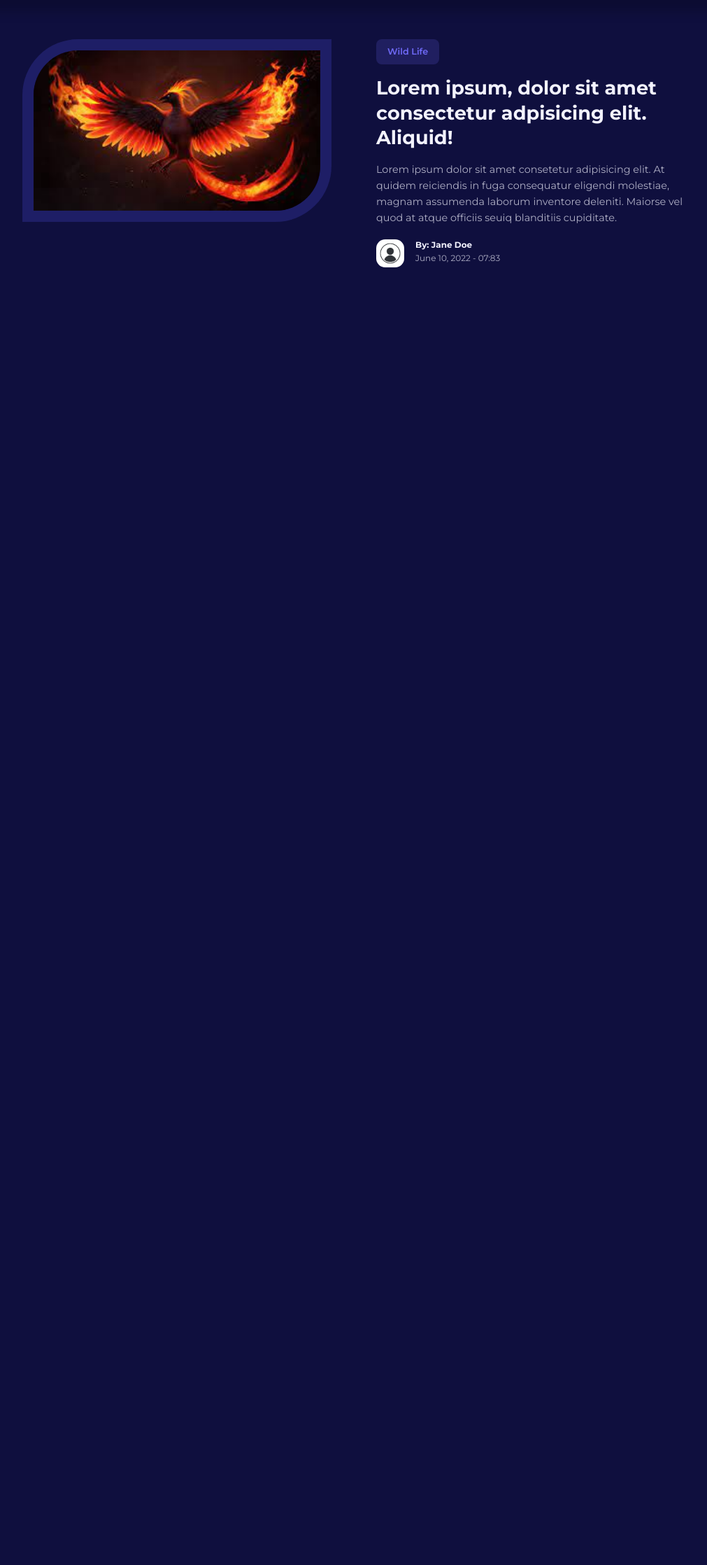
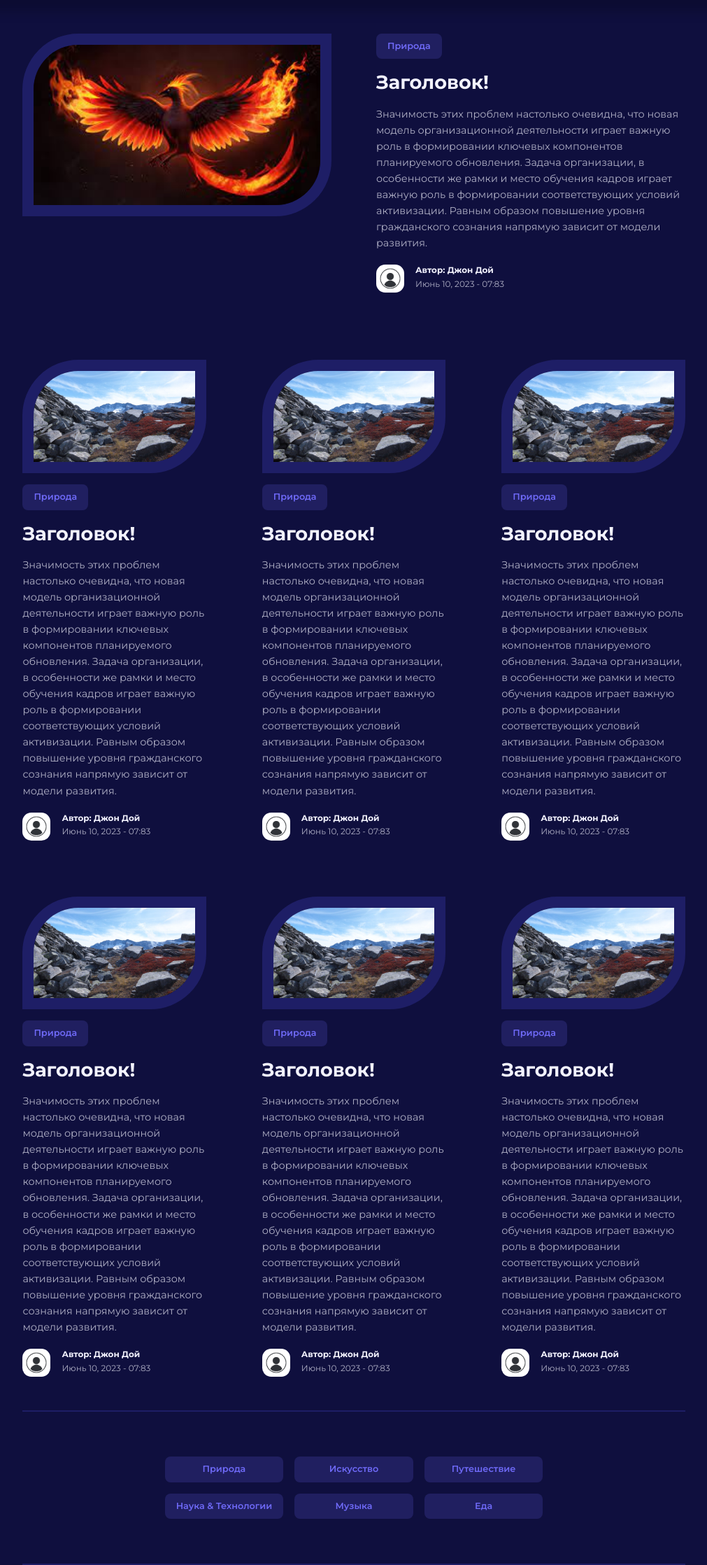
Before and after one commit to MaxK0/Blog, a PHP site: page / in a window 1280 px wide. Shown: the part 72-2308 px from the top of the page at 70% size, without its empty margins (134-1145 px from the left). Before the commit the page ends 454 px from the top, so only its background shows below. Run offline with PHP 8.4, Linux system fonts and the light colour scheme.

Commit message:
Добавлены секции постов и категорий

```diff
--- a/html/assets/css/style.css
+++ b/html/assets/css/style.css
@@ -28,7 +28,7 @@
     --card-border-radius-5: 5rem;
 }
 
-/* <================================ GENERAL ================================> */
+/* <================================ Основное ================================> */
 * {
     margin: 0;
     padding: 0;
@@ -56,7 +56,7 @@ img {
     width: 100%;
 }
 section {
-    margin-top: 3rem;
+    padding: 3rem 0;
     width: 100vw;
 }
 h1, h2, h3, h4, h5 {
@@ -88,9 +88,31 @@ a {
     max-width: 1800px;
     margin-inline: auto;
 }
-/* <================================ END OF GENERAL ================================> */
+.link-button {
+    border-radius: var(--card-border-radius-3);
 
-/* <================================ HEADER ================================> */
+    width: 2rem;
+    height: 2rem;
+    background-repeat: no-repeat;
+    object-fit: cover;
+}
+/* <================================ Конец основного ================================> */
+
+/* <================================ Ссылки на соц. медиа ================================> */
+.youtube-link {
+    background-image: url('../img/icons/youtube.png');
+}
+.facebook-link {
+}
+.linkedin-link {
+}
+.twitter-link {
+}
+.instagram-link {
+}
+/* <================================ Конец ссылок ================================> */
+
+/* <================================ Шапка ================================> */
 header {
     display: flex;
     align-items: center;
@@ -166,9 +188,9 @@ nav > button {
     width: 2rem;
     height: 2rem;
 }
-/* <================================ END OF HEADER ================================> */
+/* <================================ Конец шапки ================================> */
 
-/* <================================ CATEGORY BUTTON ================================> */
+/* <================================ Кнопка категории ================================> */
 .category__button {
     background-color: var(--color-main-light);
     color: var(--color-main);
@@ -182,16 +204,16 @@ nav > button {
 .category__button:hover {
     color: var(--color-white);
 }
-/* <================================ END OF CATEGORY BUTTON ================================> */
+/* <================================ Конец кнопки категории ================================> */
 
-/* <================================ GENERAL ================================> */
-.post__thumbail {
+/* <================================ Общее для постов ================================> */
+.post__thumbnail {
     border-radius: var(--card-border-radius-5) 0;
     border: 1rem solid var(--color-gray-900);
     overflow: hidden;
-    margin-bottom: 1.6rem;
+    margin-bottom: 1rem;
 }
-.post:hover .post__thumbail img {
+.post:hover .post__thumbnail img {
     filter: saturate(0);
     transition: filter 500ms ease;
 }
@@ -206,17 +228,45 @@ nav > button {
     border-radius: var(--card-border-radius-3);
     overflow: hidden;
 }
-/* <================================ END OF GENERAL ================================> */
+/* <================================ Конец общего для постов ================================> */
 
-/* <================================ FEATURED ================================> */
+/* <================================ Рекомендация ================================> */
 .featured {
-    margin-top: 8rem;
+    margin-top: 4.5rem;
     display: grid;
     grid-template-columns: 1fr 1fr;
     gap: 4rem;
 
 }
-.featured .post__thumbail {
+.featured .post__thumbnail {
     height: fit-content;
 }
-/* <================================ END OF FEATURED ================================> */
+/* <================================ Конец рекомендации ================================> */
+
+/* <================================ Посты ================================> */
+.posts {
+    display: grid;
+    grid-template-columns: repeat(3, 1fr);
+    gap: 5rem;
+}
+/* <================================ Конец постов ================================> */
+
+/* <================================ Категории ================================> */
+.category__buttons {
+    padding: 4rem  0;
+    border-top: 2px solid var(--color-gray-900);
+    border-bottom: 2px solid var(--color-gray-900);
+}
+
+.category__buttons-container {
+    display: grid;
+    grid-template-columns: repeat(3, 1fr);
+    gap: 1rem;
+    width: fit-content;
+    margin-inline: auto;
+}
+/* <================================ Конец категорий ================================> */
+
+/* <================================ Подвал ================================> */
+
+/* <================================ Конец подвала ================================> */
--- a/html/index.html
+++ b/html/index.html
@@ -4,11 +4,10 @@
     <meta charset="UTF-8">
     <meta name="viewport" content="width=device-width, initial-scale=1.0">
     <title>Blog Website</title>
-    <!-- CUSTOM STYLESHEET -->
     <link rel="stylesheet" href="assets/css/style.css">
 </head>
 <body>
-    <!-- <========================== HEADER ==========================> -->
+    <!-- <========================== Шапка ==========================> -->
     <header>
         <nav class="container">
             <a href="index.html" class="nav__logo">BLOG</a>
@@ -33,28 +32,177 @@
             <button class="close__nav-btn"></button>
         </nav>
     </header>
-    <!-- <========================== END OF HEADER ==========================> -->
+    <!-- <========================== Конец шапки ==========================> -->
 
-    <!-- <========================== FEATURED ==========================> -->
+    <!-- <========================== Рекомендация ==========================> -->
     <section class="featured container">
-        <div class="post__thumbail">
+        <div class="post__thumbnail">
             <img src="assets/img/blog/blog2.jpg" alt="Фото для блога">
         </div>
         <div class="post__info">
-            <a class="category__button" href="">Wild Life</a>
-            <h2 class="post__title"><a href="post.html">Lorem ipsum, dolor sit amet consectetur adpisicing elit. Aliquid!</a></h2>
-            <p class="post__body">Lorem ipsum dolor sit amet consetetur adipisicing elit. At quidem reiciendis in fuga consequatur eligendi molestiae, magnam assumenda laborum inventore deleniti. Maiorse vel quod at atque officiis  seuiq blanditiis cupiditate.</p>
+            <a class="category__button" href="*">Природа</a>
+            <h2 class="post__title"><a href="post.html">Заголовок!</a></h2>
+            <p class="post__body">Значимость этих проблем настолько очевидна, что новая модель организационной деятельности играет важную роль в формировании ключевых компонентов планируемого обновления. Задача организации, в особенности же рамки и место обучения кадров играет важную роль в формировании соответствующих условий активизации. Равным образом повышение уровня гражданского сознания напрямую зависит от модели развития.</p>
             <div class="post__author">
                 <div class="post__author-avatar">
                     <img src="assets/img/avatars/avatar1.png" alt="avatar">
                 </div>
                 <div class="post__author-info">
-                    <h5>By: Jane Doe</h5>
-                    <small>June 10, 2022 - 07:83</small>
+                    <h5>Автор: Джон Дой</h5>
+                    <small>Июнь 10, 2023 - 07:83</small>
                 </div>
             </div>
         </div>
     </section>
-    <!-- <========================== END OF FEATURED  ==========================> -->
+    <!-- <========================== Конец рекомендации  ==========================> -->
+
+    <!-- <========================== Посты  ==========================> -->
+    <section class="posts container">
+        <article class="post">
+            <div class="post__thumbnail">
+                <img src="assets/img/blog/blog9.jpg" alt="Фото для блога">
+            </div>
+            <div class="post__info">
+                <a class="category__button" href="*">Природа</a>
+                <h2 class="post__title"><a href="post.html">Заголовок!</a></h2>
+                <p class="post__body">Значимость этих проблем настолько очевидна, что новая модель организационной деятельности играет важную роль в формировании ключевых компонентов планируемого обновления. Задача организации, в особенности же рамки и место обучения кадров играет важную роль в формировании соответствующих условий активизации. Равным образом повышение уровня гражданского сознания напрямую зависит от модели развития.</p>
+                <div class="post__author">
+                    <div class="post__author-avatar">
+                        <img src="assets/img/avatars/avatar1.png" alt="avatar">
+                    </div>
+                    <div class="post__author-info">
+                        <h5>Автор: Джон Дой</h5>
+                        <small>Июнь 10, 2023 - 07:83</small>
+                    </div>
+                </div>
+            </div>
+        </article>
+
+        <article class="post">
+            <div class="post__thumbnail">
+                <img src="assets/img/blog/blog9.jpg" alt="Фото для блога">
+            </div>
+            <div class="post__info">
+                <a class="category__button" href="*">Природа</a>
+                <h2 class="post__title"><a href="post.html">Заголовок!</a></h2>
+                <p class="post__body">Значимость этих проблем настолько очевидна, что новая модель организационной деятельности играет важную роль в формировании ключевых компонентов планируемого обновления. Задача организации, в особенности же рамки и место обучения кадров играет важную роль в формировании соответствующих условий активизации. Равным образом повышение уровня гражданского сознания напрямую зависит от модели развития.</p>
+                <div class="post__author">
+                    <div class="post__author-avatar">
+                        <img src="assets/img/avatars/avatar1.png" alt="avatar">
+                    </div>
+                    <div class="post__author-info">
+                        <h5>Автор: Джон Дой</h5>
+                        <small>Июнь 10, 2023 - 07:83</small>
+                    </div>
+                </div>
+            </div>
+        </article>
+
+        <article class="post">
+            <div class="post__thumbnail">
+                <img src="assets/img/blog/blog9.jpg" alt="Фото для блога">
+            </div>
+            <div class="post__info">
+                <a class="category__button" href="*">Природа</a>
+                <h2 class="post__title"><a href="post.html">Заголовок!</a></h2>
+                <p class="post__body">Значимость этих проблем настолько очевидна, что новая модель организационной деятельности играет важную роль в формировании ключевых компонентов планируемого обновления. Задача организации, в особенности же рамки и место обучения кадров играет важную роль в формировании соответствующих условий активизации. Равным образом повышение уровня гражданского сознания напрямую зависит от модели развития.</p>
+                <div class="post__author">
+                    <div class="post__author-avatar">
+                        <img src="assets/img/avatars/avatar1.png" alt="avatar">
+                    </div>
+                    <div class="post__author-info">
+                        <h5>Автор: Джон Дой</h5>
+                        <small>Июнь 10, 2023 - 07:83</small>
+                    </div>
+                </div>
+            </div>
+        </article>
+
+        <article class="post">
+            <div class="post__thumbnail">
+                <img src="assets/img/blog/blog9.jpg" alt="Фото для блога">
+            </div>
+            <div class="post__info">
+                <a class="category__button" href="*">Природа</a>
+                <h2 class="post__title"><a href="post.html">Заголовок!</a></h2>
+                <p class="post__body">Значимость этих проблем настолько очевидна, что новая модель организационной деятельности играет важную роль в формировании ключевых компонентов планируемого обновления. Задача организации, в особенности же рамки и место обучения кадров играет важную роль в формировании соответствующих условий активизации. Равным образом повышение уровня гражданского сознания напрямую зависит от модели развития.</p>
+                <div class="post__author">
+                    <div class="post__author-avatar">
+                        <img src="assets/img/avatars/avatar1.png" alt="avatar">
+                    </div>
+                    <div class="post__author-info">
+                        <h5>Автор: Джон Дой</h5>
+                        <small>Июнь 10, 2023 - 07:83</small>
+                    </div>
+                </div>
+            </div>
+        </article>
+
+        <article class="post">
+            <div class="post__thumbnail">
+                <img src="assets/img/blog/blog9.jpg" alt="Фото для блога">
+            </div>
+            <div class="post__info">
+                <a class="category__button" href="*">Природа</a>
+                <h2 class="post__title"><a href="post.html">Заголовок!</a></h2>
+                <p class="post__body">Значимость этих проблем настолько очевидна, что новая модель организационной деятельности играет важную роль в формировании ключевых компонентов планируемого обновления. Задача организации, в особенности же рамки и место обучения кадров играет важную роль в формировании соответствующих условий активизации. Равным образом повышение уровня гражданского сознания напрямую зависит от модели развития.</p>
+                <div class="post__author">
+                    <div class="post__author-avatar">
+                        <img src="assets/img/avatars/avatar1.png" alt="avatar">
+                    </div>
+                    <div class="post__author-info">
+                        <h5>Автор: Джон Дой</h5>
+                        <small>Июнь 10, 2023 - 07:83</small>
+                    </div>
+                </div>
+            </div>
+        </article>
+
+        <article class="post">
+            <div class="post__thumbnail">
+                <img src="assets/img/blog/blog9.jpg" alt="Фото для блога">
+            </div>
+            <div class="post__info">
+                <a class="category__button" href="*">Природа</a>
+                <h2 class="post__title"><a href="post.html">Заголовок!</a></h2>
+                <p class="post__body">Значимость этих проблем настолько очевидна, что новая модель организационной деятельности играет важную роль в формировании ключевых компонентов планируемого обновления. Задача организации, в особенности же рамки и место обучения кадров играет важную роль в формировании соответствующих условий активизации. Равным образом повышение уровня гражданского сознания напрямую зависит от модели развития.</p>
+                <div class="post__author">
+                    <div class="post__author-avatar">
+                        <img src="assets/img/avatars/avatar1.png" alt="avatar">
+                    </div>
+                    <div class="post__author-info">
+                        <h5>Автор: Джон Дой</h5>
+                        <small>Июнь 10, 2023 - 07:83</small>
+                    </div>
+                </div>
+            </div>
+        </article>
+    </section>
+    <!-- <========================== Конец постов  ==========================> -->
+
+    <!-- <========================== Категории  ==========================> -->
+    <section class="category__buttons container">
+        <div class="category__buttons-container">
+            <a href="*" class="category__button">Природа</a>
+            <a href="*" class="category__button">Искусство</a>
+            <a href="*" class="category__button">Путешествие</a>
+            <a href="*" class="category__button">Наука & Технологии</a>
+            <a href="*" class="category__button">Музыка</a>
+            <a href="*" class="category__button">Еда</a>
+        </div>
+    </section>
+    <!-- <========================== Конец категорий  ==========================> -->
+
+    <!-- <========================== Подвал  ==========================> -->
+    <footer class="container">
+        <div class="footer__socials">
+            <a href="*" class="youtube-link link-button" target="_blank"></a>
+            <a href="*" class="facebook-link link-button" target="_blank"></a>
+            <a href="*" class="linkedin-link link-button" target="_blank"></a>
+            <a href="*" class="twitter-link link-button" target="_blank"></a>
+            <a href="*" class="instagram-link link-button" target="_blank"></a>
+        </div>
+    </footer>
+    <!-- <========================== Конец подвала  ==========================> -->
 </body>
 </html>
```
Also changed, not shown: html/assets/img/blog/blog3.jpg (added), html/assets/img/blog/blog4.jpg (added), html/assets/img/blog/blog5.jpg (added), html/assets/img/blog/blog6.jpg (added), html/assets/img/blog/blog7.jpg (added), html/assets/img/blog/blog8.jpg (added), html/assets/img/blog/blog9.jpg (added), html/assets/img/icons/facebook.png (added), html/assets/img/icons/instagram.png (added), html/assets/img/icons/linkedin.png (added), html/assets/img/icons/twitter.png (added), html/assets/img/icons/youtube.png (added).
